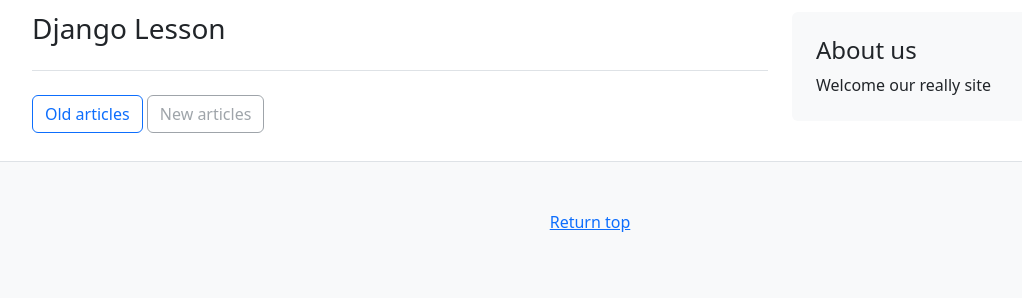
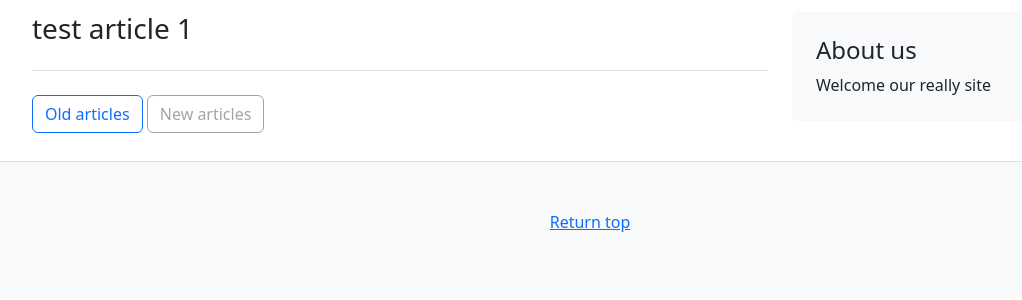
Before and after one commit to liberbell/dj13, a Django app: page /blog/1/ in a window 1280 px wide. Shown: the part 151-451 px from the top of the page, without its empty margins (50-1072 px from the left). Run offline with Django 5.2, Linux system fonts and the light colour scheme; data comes from the database, SQL or seed files in the repository.

Commit message:
article2

```diff
--- a/project1/templates/blog/article.html
+++ b/project1/templates/blog/article.html
@@ -4,9 +4,7 @@
     <main class="container">
         <div class="row">
             <div class="col-md-8">
-                <h3 class="pb-4 mb-4 font-italic border-bottom">Django Lesson</h3>
-
-                {{ obj.title }}
+                <h3 class="pb-4 mb-4 font-italic border-bottom">{{ article.title }}</h3>
 
                 {% for obj in articles %}
 
```
